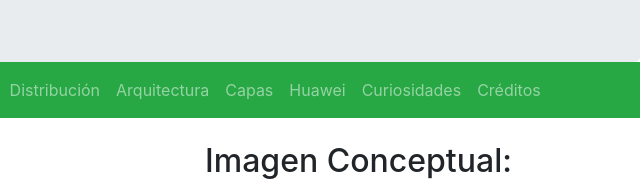
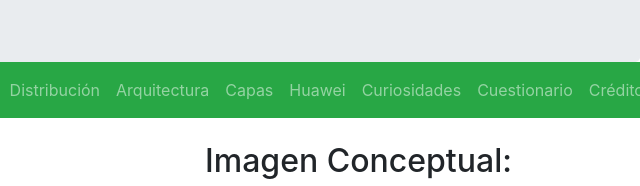
Before and after one commit to ludapa18/android.github.io, a plain HTML site: page pagina7.html in a window 1280 px wide. Shown: the part 200-386 px from the top of the page, 640-1280 px from the left. Drawn offline with Linux system fonts and the light colour scheme.

Commit message:
Update pagina7.html

```diff
--- a/pagina7.html
+++ b/pagina7.html
@@ -53,6 +53,9 @@
           <a class="nav-link" href="pagina10.html">Curiosidades</a>
         </li>
         <li class="nav-item">
+            <a class="nav-link" href="pagina11.html">Cuestionario</a>
+        </li>
+        <li class="nav-item">
           <a class="nav-link" href="Creditos.html">Créditos</a>
         </li>
       </ul>
```
